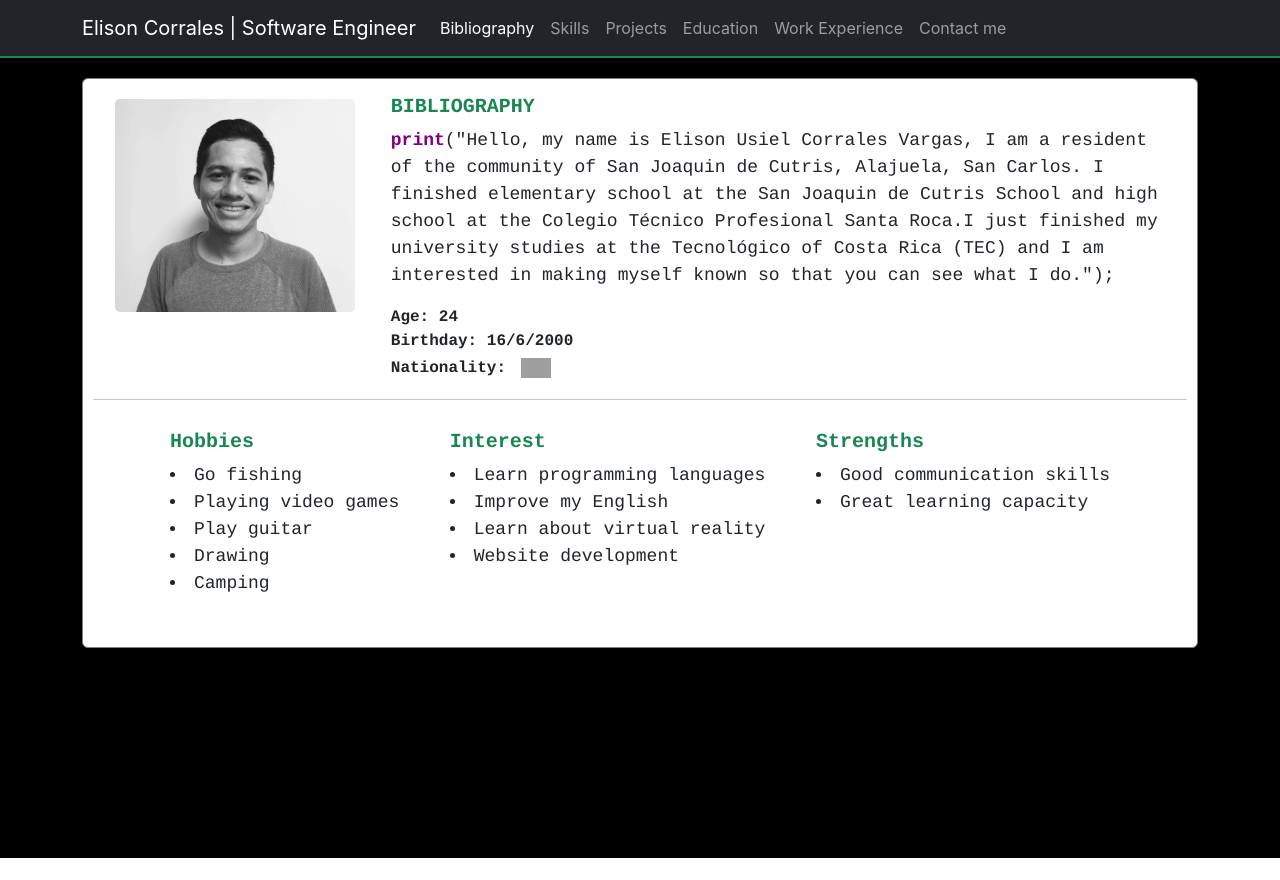
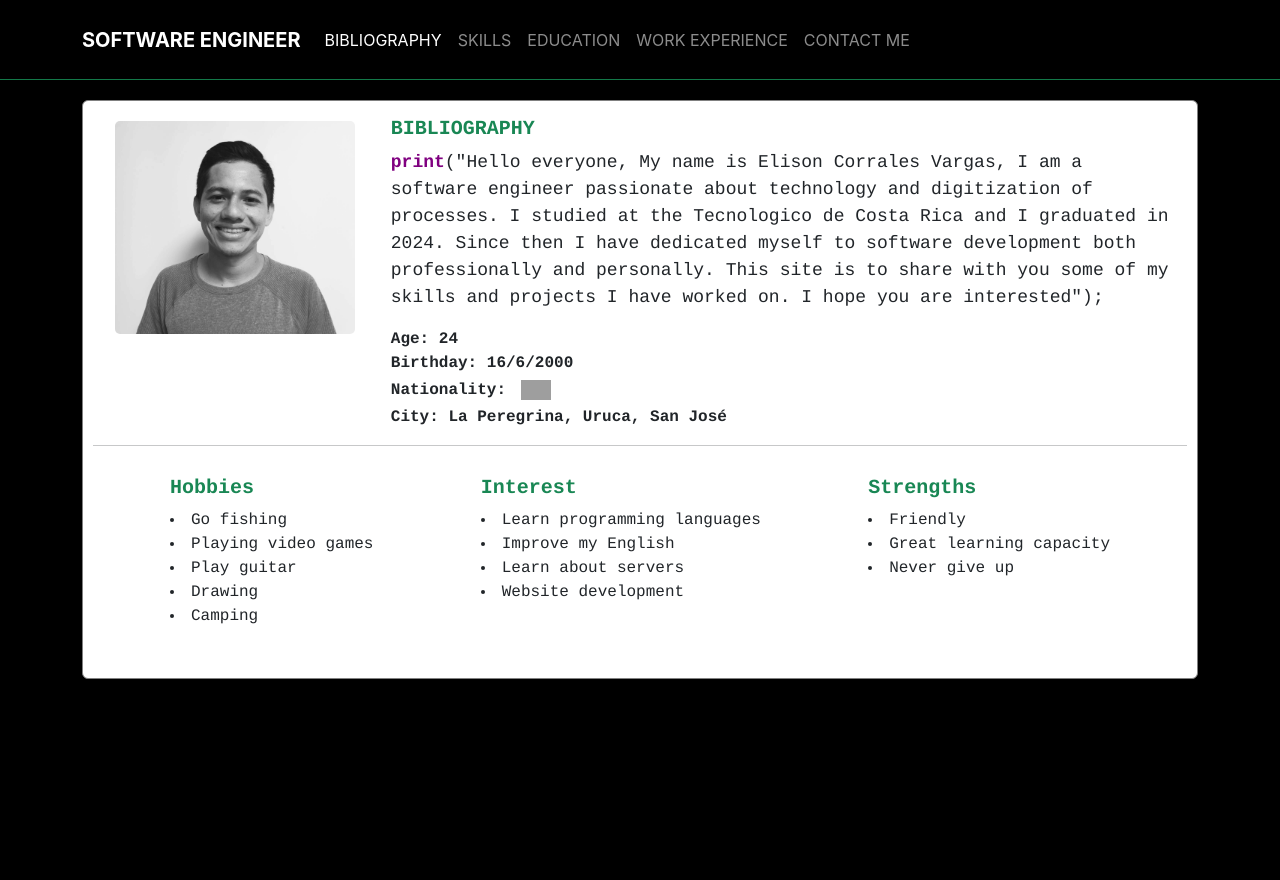
Before and after one commit to elicv/portfolio, a React (Create React App) app: page / in a window 1280 px wide. Before the commit the page ends 858 px from the top, so only its background shows below. Built offline with nearby package versions, Linux system fonts and the light colour scheme; grey boxes are pictures that could not be loaded; the HTML template or start-up script is replaced by a standard one.

Commit message:
Actualizacion de portafolio

```diff
--- a/src/App.js
+++ b/src/App.js
@@ -22,7 +22,7 @@ function App() {
 
         { activeTab === 'Bibliography' && <Bibliography />}
         { activeTab === 'Skills' && <Skills />}
-        { activeTab === 'Projects' && <Projects />}
+        {/* { activeTab === 'Projects' && <Projects />} */}
         { activeTab === 'Education' && <Education />}
         { activeTab === 'Work Experience' && <Experiencie />}
         { activeTab === 'Contact' && <Contact />}
--- a/src/CSS/Bibliography.css
+++ b/src/CSS/Bibliography.css
@@ -22,16 +22,12 @@ li{
 
 
 .fondo{
-    background-color: black;
-    /* background-image: url(""); */
-    /* background-image: url("../Assets/Font.jpg");
+    background: black;
+    /* background-color: black; */
+    /* background-image: url('https://png.pngtree.com/thumb_back/fh260/background/20230704/pngtree-abstract-geometric-background-in-black-a-fresh-design-perfect-for-presentations-image_3717055.jpg');
     background-size: cover;
     background-position: center;
     background-repeat: no-repeat;
     width: 100%;
     opacity: none; */
 }
-
-.NavBarPrincipal {
-    border-bottom:  solid 2px #198754 !important;
-}
--- a/src/CSS/Contact.css
+++ b/src/CSS/Contact.css
@@ -46,6 +46,7 @@ h1, h6{
     display: flex;
     justify-content: center;
     align-items: center;
+    height: 100vh;
 }
 
 
--- a/src/CSS/Experience.css
+++ b/src/CSS/Experience.css
@@ -77,3 +77,10 @@
     font-size: 25px;
     text-align: center;
 }
+
+
+li{
+    font-family: Courier !important;
+    font-size: 16px !important;
+    font-weight: 400 !important;
+}
--- /dev/null
+++ b/src/CSS/Header.css
@@ -0,0 +1,5 @@
+.NavBarPrincipal{
+    min-height:  80px;
+    background: black;
+    border-bottom: solid 1px rgb(19, 121, 73)
+}
--- a/src/Components/Bibliography.jsx
+++ b/src/Components/Bibliography.jsx
@@ -9,7 +9,7 @@ import TextStyle from './TextStyle';
 export default function Bibliography() {
 
   return (
-    <div style={{ background: '', minHeight: '100vh', display: '', alignItems: 'center', justifyContent: 'center', padding: '20px' }} className='fondo'>
+    <div style={{ backgroundImage:  '', background: '', minHeight: '100vh', display: '', alignItems: 'center', justifyContent: 'center', padding: '20px' }} className='fondo'>
       <Container  className='container'>
         <Card style={{ border: 'solid 1px', borderColor: 'gray' }}>
           <Container fluid style={{ display: 'flex', flexDirection: 'column', alignItems: '' }} className='contenedor0'>
@@ -17,7 +17,7 @@ export default function Bibliography() {
             <Card.Body style={{ textAlign: '' }}>
               <Card.Title style={{ color: '#198754', fontFamily: 'Courier', fontWeight: '800' }}>BIBLIOGRAPHY</Card.Title>
               <Card.Text style={{ fontFamily: 'Courier', fontSize: 'large', fontWeight: '550', color: '', height: '' }}>
-                <TextStyle typeText="Hello, my name is Elison Usiel Corrales Vargas, I am a resident of the community of San Joaquin de Cutris, Alajuela, San Carlos. I finished elementary school at the San Joaquin de Cutris School and high school at the Colegio Técnico Profesional Santa Roca.I just finished my university studies at the Tecnológico of Costa Rica (TEC) and I am interested in making myself known so that you can see what I do." type="python" />
+                <TextStyle typeText="Hello everyone, My name is Elison Corrales Vargas, I am a software engineer passionate about technology and digitization of processes. I studied at the Tecnologico de Costa Rica and I graduated in 2024. Since then I have dedicated myself to software development both professionally and personally. This site is to share with you some of my skills and projects I have worked on.  I hope you are interested" type="python" />
               </Card.Text>
               <Card.Text style={{ fontFamily: 'Courier' }}>
                 <strong>Age: 24 </strong><br />
@@ -26,7 +26,8 @@ export default function Bibliography() {
                   src='https://upload.wikimedia.org/wikipedia/commons/thumb/f/f2/Flag_of_Costa_Rica.svg/1920px-Flag_of_Costa_Rica.svg.png'
                   alt="Costa Rica Flag"
                   style={{ width: '30px', height: '20px', margin: '5px' }}
-                />
+                /><br />
+                 <strong>City: La Peregrina, Uruca, San José</strong><br />
               </Card.Text>
             </Card.Body>
           </Container>
@@ -50,7 +51,7 @@ export default function Bibliography() {
 
                 <li>Learn programming languages</li>
                 <li>Improve my English</li>
-                <li>Learn about virtual reality</li>
+                <li>Learn about servers</li>
                 <li>Website development</li>
 
               </Card.Text>
@@ -59,8 +60,9 @@ export default function Bibliography() {
               <Card.Title style={{ color: '#198754', fontFamily: 'Courier', fontWeight: '800' }}>Strengths</Card.Title>
               <Card.Text>
 
-                <li>Good communication skills</li>
+                <li>Friendly</li>
                 <li>Great learning capacity</li>
+                <li>Never give up</li>
 
               </Card.Text>
             </div>
--- a/src/Components/Education.jsx
+++ b/src/Components/Education.jsx
@@ -27,7 +27,7 @@ export default function Education() {
             <Container style={{ display: 'flex', flexDirection: '', justifyContent: '', alignItems: '' }} className=''>
               <Card style={{ display: 'flex', flexDirection: 'column', justifyContent: '', alignItems: '', background: '', border: 'none' }} className='cardContent cardEducation'>
                 <Container style={{ display: 'flex', flexDirection: '', justifyContent: 'center', alignItems: '' }} className='ContendorimgEducation'>
-                  <Card.Img variant="" src={imgGraduation} className='imgTittle' />
+                  <Card.Img variant="" src={'https://iconape.com/wp-content/files/fi/192485/png/192485.png'} className='imgTittle' />
                 </Container>
                 <div className="vr" style={{height: '80%', visibility:'hidden  '}}></div>
                 <Container className='contenedor1'>
--- a/src/Components/Experiencie.jsx
+++ b/src/Components/Experiencie.jsx
@@ -6,7 +6,7 @@ import Button from 'react-bootstrap/esm/Button'
 import imgwork from '../Assets/PerfilWork.jpg'
 import TextStyle from './TextStyle'
 
-import pdf from '../Assets/Resume.jpg'
+import img from '../Assets/ResumeElison.jpg'
 
 export default function Experiencie() {
   return (
@@ -14,27 +14,70 @@ export default function Experiencie() {
 
       <Container style={{ display: 'flex', justifyContent: 'center', alignItems: 'center' }} className=''>
         <Card style={{ width: '100%', padding: '40px' }} className='card1'>
-          <Container className='ContenedorHeader'>
+          {/* <Container className='ContenedorHeader'>
             <Container className='contenedorImagen'>
               <Card.Img variant="" src={imgwork} style={{ width : '100%', height:'100%'}} className='imgwork' />
             </Container>
             <h6 className='text2'>
               <TextStyle type="sql" typeText='I have experience working in computer systems development as FullStack Developer.'> </TextStyle>
             </h6>
+          </Container> */}
+          {/* <br />
+          <hr style={{ margin: '0 0px' }} />
+          <br /> */}
+          <Card.Body>
+
+          <Container>
+              <div style={{ display: 'flex', alignItems: 'center', gap: '10px' }}>
+                <img
+                  src='https://www.construplaza.com/Content/Images/logo.webp' // Ruta al archivo de imagen
+                  alt="Logo"
+                  style={{ width: '50px', height: '50px' }} // Ajusta el tamaño del logo según sea necesario
+                />
+                <Card.Title className='text'>Construplaza S.A - Ulloa, Heredia - Software Engineer | June 2024 – Present</Card.Title>
+              </div>
+              <Card.Text className='text1'>
+              My job consists of providing support and systems development at CEDI Construplaza, which is a main distribution warehouse for other stores.
+              I am currently carrying out projects such as:
+                <ul>
+                  <li>Implementation of a Vmeasure measurement machine with AWS Webhook Lambdas.</li>
+                  <li>Lambdas development for SQL query</li>
+                  <li>Maintenance of Century ESL electronic labels</li>
+                  <li>Creation and deployment of AWS lambdas CLI interface with YAML</li>
+                  <li>General support for computers, printers, internet connections, handhelds and more.</li>
+                  <li>Knowledge of Warehouse Management Systems for inventory control</li>
+                </ul>
+
+              </Card.Text>
             </Container>
+
             <br />
             <hr style={{ margin: '0 0px' }} />
             <br />
-          <Card.Body>
+            <Container>
+              <div style={{ display: 'flex', alignItems: 'center', gap: '10px' }}>
+                <img
+                  src='https://media.licdn.com/dms/image/v2/C560BAQFV99S7xnfksg/company-logo_200_200/company-logo_200_200/0/1630647649603/blackvector_logo?e=1733961600&v=beta&t=WAVviWUAOrxDBJE_svTM-vPYDzSwhGldf7BeyFEeL74' // Ruta al archivo de imagen
+                  alt="Logo"
+                  style={{ width: '50px', height: '50px' }} // Ajusta el tamaño del logo según sea necesario
+                />
                 <Card.Title className='text'>Blackvector - San Jose, Escazú - Software Engineer | January 2024 – April 2024</Card.Title>
+              </div>
               <Card.Text className='text1'>
                 Development and support of the BlackVector system provided to Bilco in Costa Rica using technologies such as C#, JavaScript, DevExtreme, GIT, MVC, SQL Server, Jira, BitBucket and SourceTree.
               </Card.Text>
+            </Container>
+            <Container>
               <Card.Title className='text' >Blackvector - San Jose, Escazú - Software Engineer Intern | June 2023 – December 2023 </Card.Title>
               <Card.Text className='text1'>
                 Migration of views utilizing technologies like JavaScript, C#, DevExtreme, Razor, MVC, Bitbucket, SQL Server, Jira, and SourceTree.
               </Card.Text>
-            <Button href={pdf} target='_blank' className='AbrirResume'>OPEN RESUME</Button>
+            </Container>
+
+            <br />
+            <Container >
+              <Button href={img} target='_blank' className='AbrirResume'>OPEN RESUME</Button>
+            </Container>
           </Card.Body>
         </Card>
       </Container>
--- a/src/Header/Header.jsx
+++ b/src/Header/Header.jsx
@@ -4,10 +4,15 @@ import Nav from 'react-bootstrap/Nav';
 import Navbar from 'react-bootstrap/Navbar';
 import img from '../Assets/PerfilPhoto.jpg';
 
+import '../CSS/Header.css'
+
 export default function Header({ activeTab, onTabChange }) {
     return (
-        <Navbar collapseOnSelect expand="lg" bg="dark" variant="dark" style={{ borderBottom: 'solid 2px #198754', position:''}} className='NavBarPrincipal'>
-            <Container>
+        <Navbar className='NavBarPrincipal'
+        expand="lg"
+        variant="dark"
+        >
+            <Container className='containerNavbar'>
                 {/* <img
                     src={img}
                     alt="Imagen de perfil"
@@ -15,28 +20,28 @@ export default function Header({ activeTab, onTabChange }) {
                 /> */}
 
                 <Navbar.Brand href="">
-                    Elison Corrales | Software Engineer
+                <strong> SOFTWARE ENGINEER </strong>
                 </Navbar.Brand>
                 <Navbar.Toggle aria-controls="responsive-navbar-nav" />
                 <Navbar.Collapse id="responsive-navbar-nav">
                     <Nav className="me-auto">
                         <Nav.Link onClick={() => onTabChange('Bibliography')} active={activeTab === 'Bibliography'}>
-                            Bibliography
+                            BIBLIOGRAPHY
                         </Nav.Link>
                         <Nav.Link onClick={() => onTabChange('Skills')} active={activeTab === 'Skills'}>
-                            Skills
+                            SKILLS
                         </Nav.Link>
-                        <Nav.Link onClick={() => onTabChange('Projects')} active={activeTab === 'Projects'}>
-                            Projects
-                        </Nav.Link>
+                        {/* <Nav.Link onClick={() => onTabChange('Projects')} active={activeTab === 'Projects'}>
+                            PROJECTS
+                        </Nav.Link> */}
                         <Nav.Link onClick={() => onTabChange('Education')} active={activeTab === 'Education'}>
-                            Education
+                            EDUCATION
                         </Nav.Link>
                         <Nav.Link onClick={() => onTabChange('Work Experience')} active={activeTab === 'Work Experience'}>
-                            Work Experience
+                            WORK EXPERIENCE
                         </Nav.Link>
                         <Nav.Link onClick={() => onTabChange('Contact')} active={activeTab === 'Contact'}>
-                            Contact me
+                            CONTACT ME
                         </Nav.Link>
                     </Nav>
 
```
Also changed, not shown: src/Components/Contact.jsx (+4 -4 lines), src/Components/Skills.jsx (+14 -1 lines), src/Assets/Resume.jpg (deleted), src/Assets/ResumeElison.jpg (added). Lines whose indentation alone changed are shown as unchanged.
